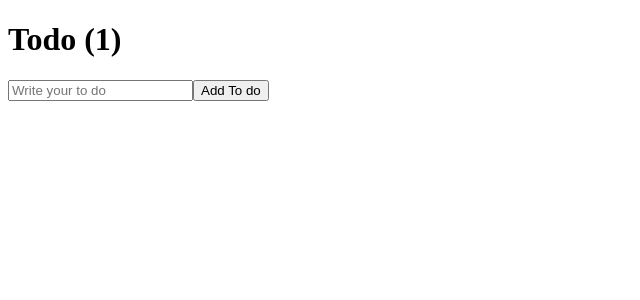
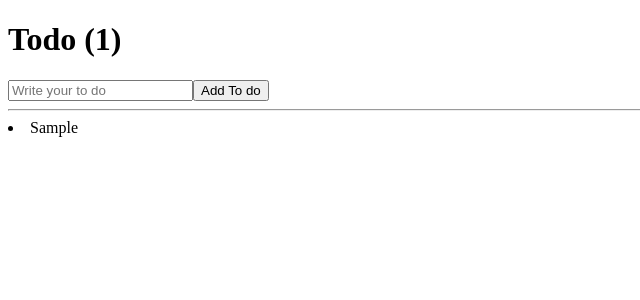
Before and after one commit to jbv2e/test-react-my-app2, a React (Vite) app: page / in a window 1280 px wide. Both pictures are taken after typing "Sample" into the empty fields and a click on the button "Add To do". Shown: the top 300 px of the page, without its empty margins (0-640 px from the left). Built offline with nearby package versions, Linux system fonts and the light colour scheme.

Commit message:
todo two

```diff
--- a/src/App.tsx
+++ b/src/App.tsx
@@ -16,7 +16,7 @@ function App() {
     if (toDo === '') return
     setToDoArray((cur) => [toDo, ...cur])
     setToDo('')
-    console.log(toDoArray)
+    //console.log(toDoArray)
   }
   return (
     <div>
@@ -25,6 +25,10 @@ function App() {
         <input value={toDo} onChange={onChange} type='text' placeholder='Write your to do'></input>
 
         <button>Add To do</button>
+        <hr />
+        {toDoArray.map((item, index) => (
+          <li key={index}>{item}</li>
+        ))}
       </form>
     </div>
   )
```
